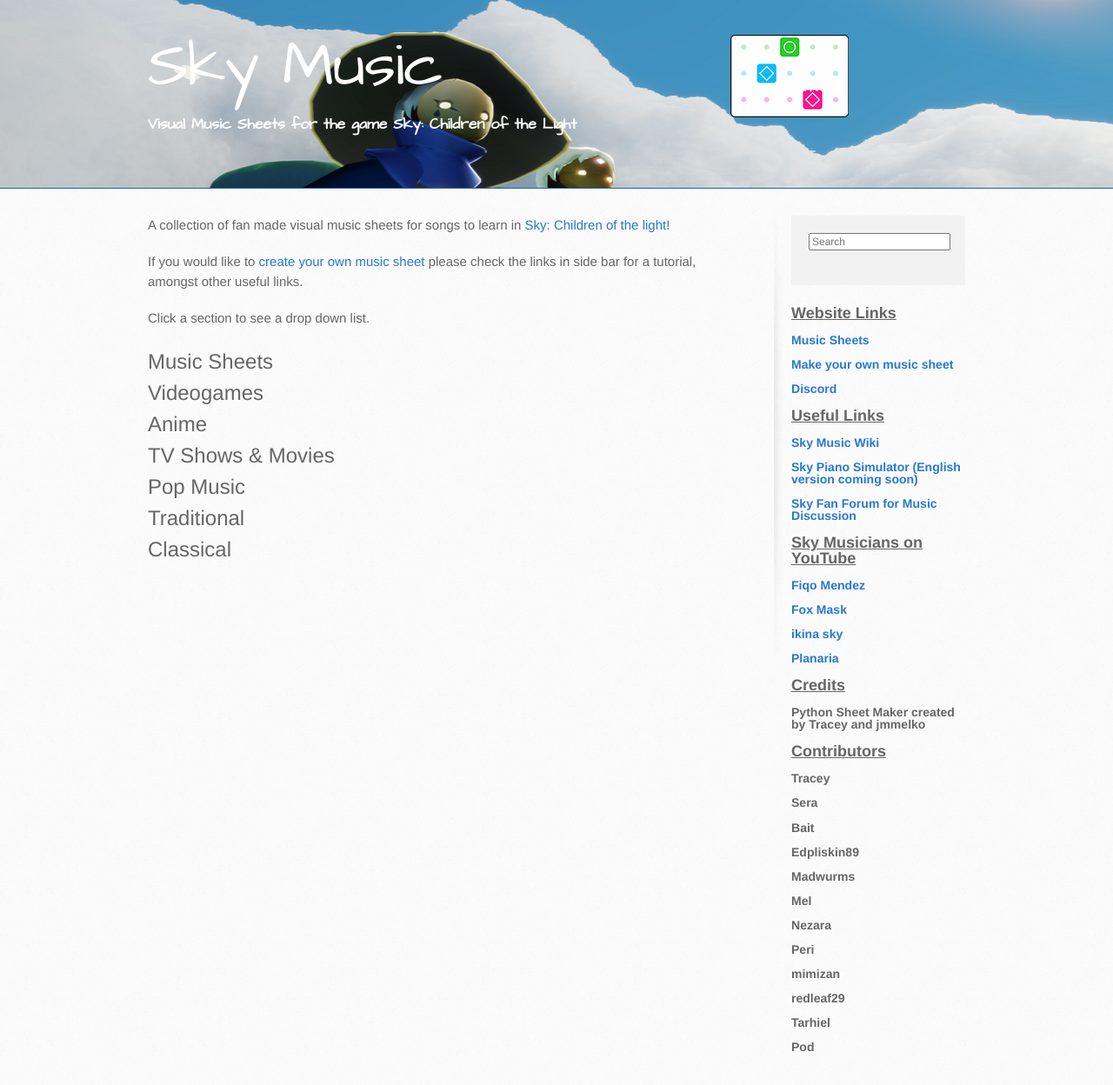
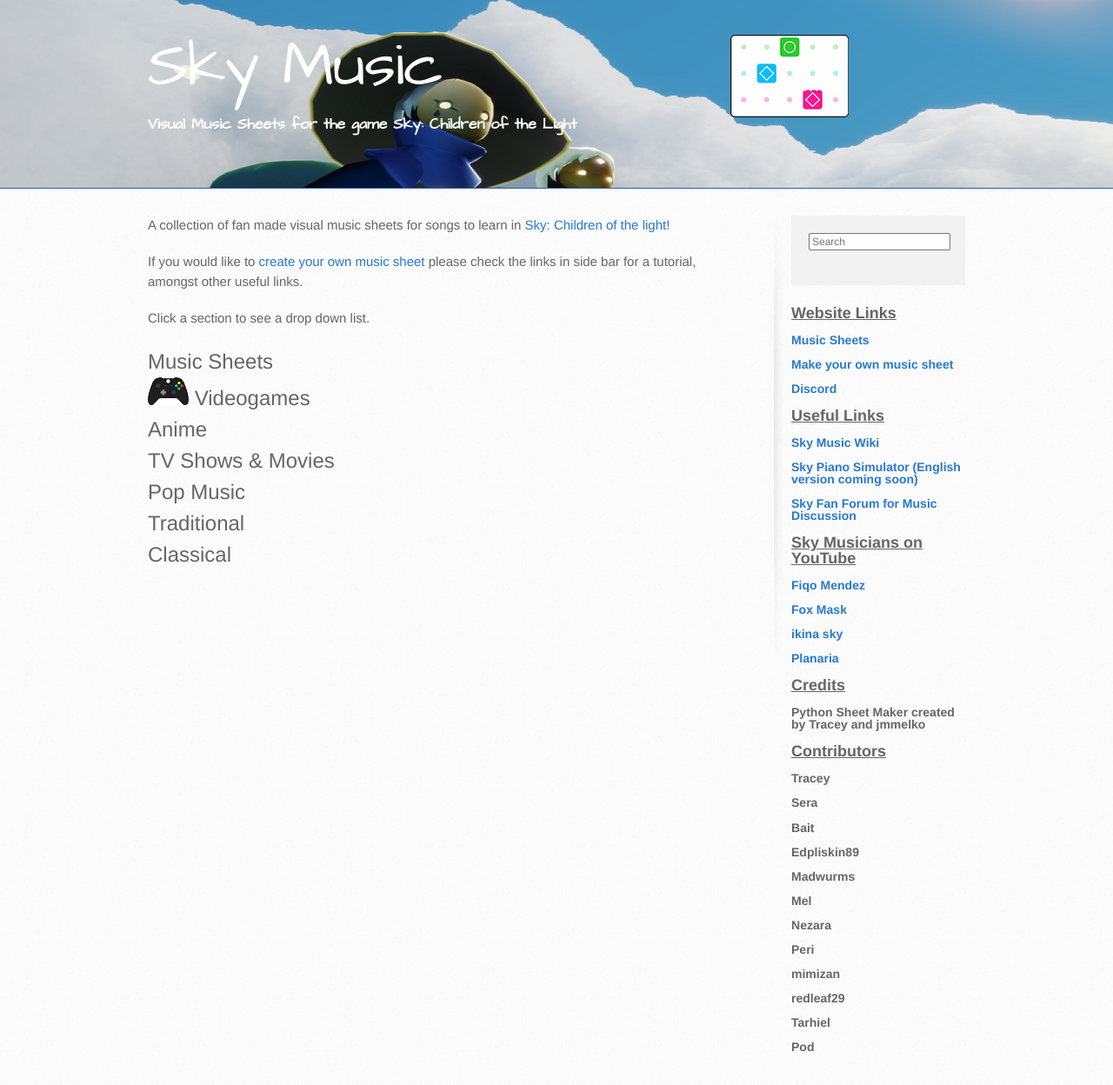
Before and after one commit to sky-music/sky-music.github.io, a Jekyll site: the page built from index.md, in a window 1280 px wide. Shown: the whole page at 87% size. Built offline with Jekyll 4.4.1, drawn with Linux system fonts in a browser that asks for light colours.

Commit message:
Update index.md

```diff
--- a/index.md
+++ b/index.md
@@ -22,7 +22,7 @@ Click a section to see a drop down list.
 </details>
 
 <details>
- <summary><font size="5">Videogames</font></summary>
+ <summary><font size="5"><img src="./assets/images/VideoGames.png"> Videogames</font></summary>
 
 <ul>
 <li>Dearly Beloved - Kingdom Hearts</li>
```
